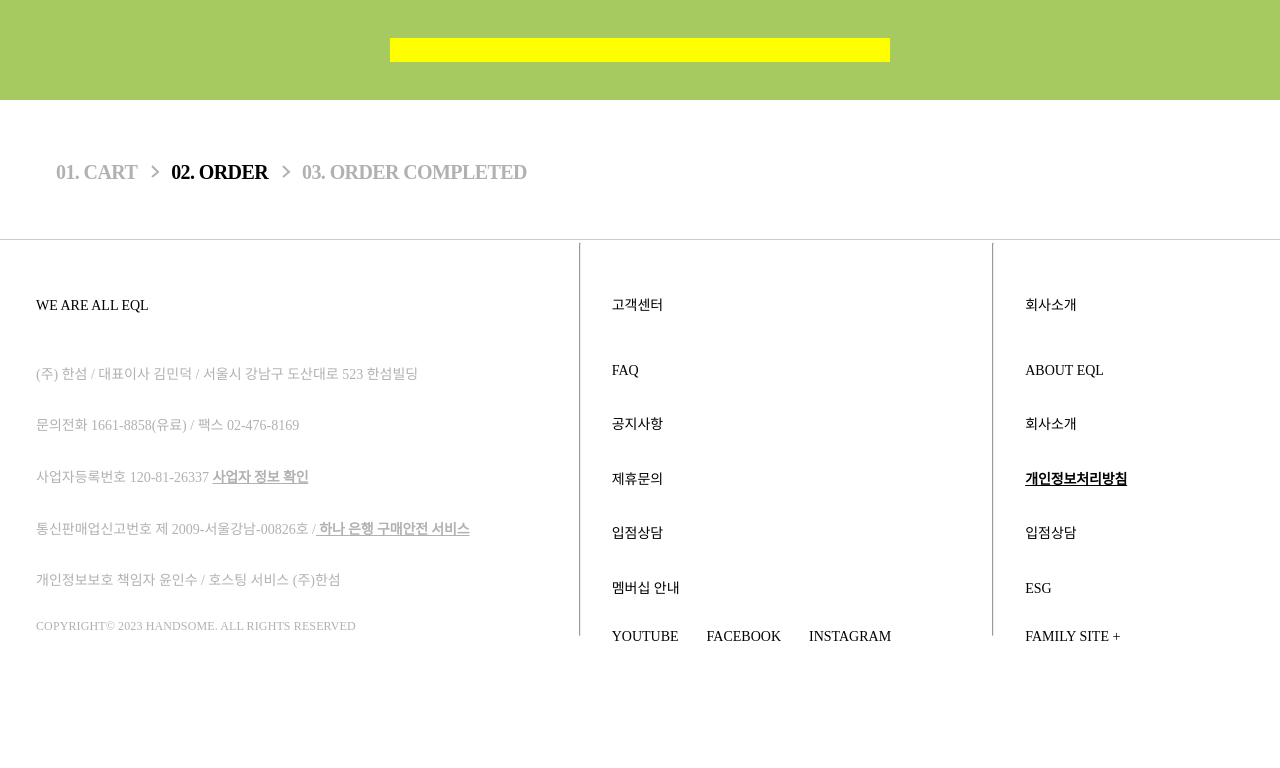
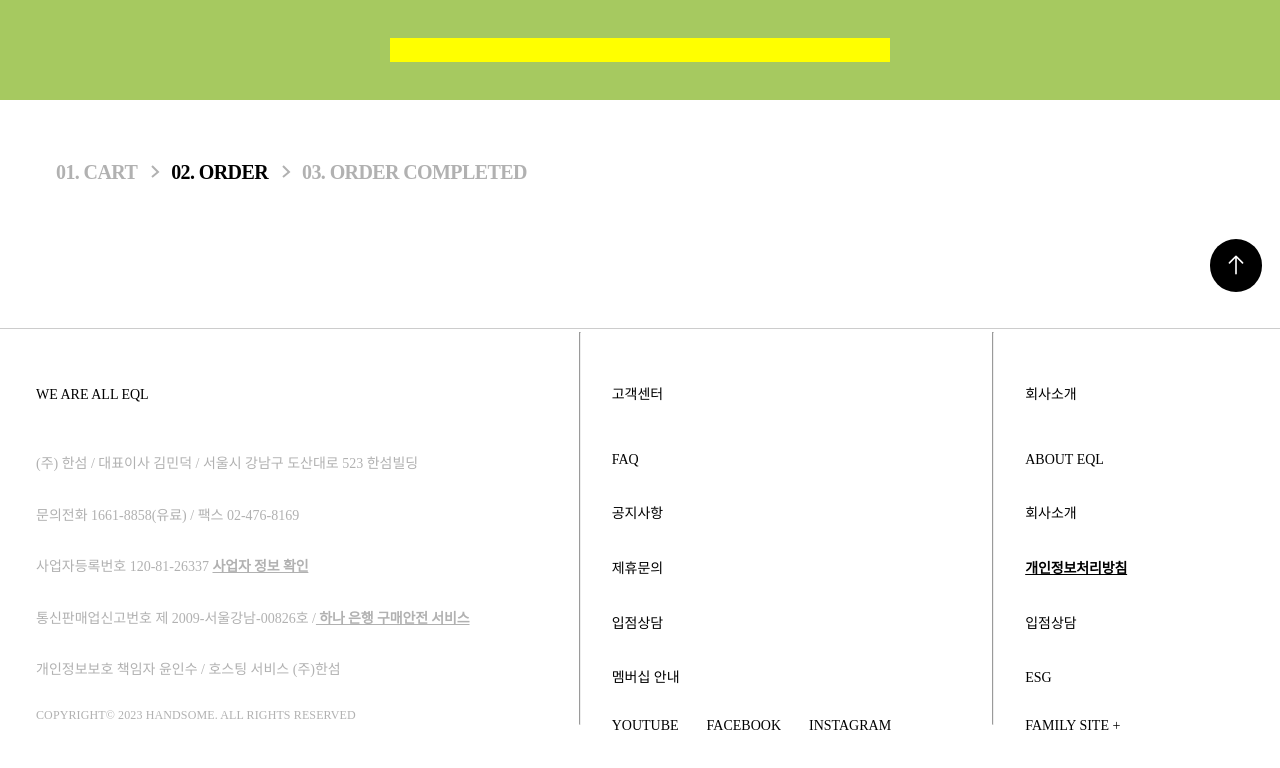
Before and after one commit to ljh0608/EQL-Client, a React (Vite) app in the folder EQL-Client-Project/: page /order/1 in a window 1280 px wide. Shown: the top 768 px of the page. Built offline with nearby package versions, Linux system fonts and the light colour scheme.

Commit message:
feat/#33: 탑버튼 임시구현 완료

```diff
--- a/EQL-Client-Project/src/assets/svgs/0_icons.ts
+++ b/EQL-Client-Project/src/assets/svgs/0_icons.ts
@@ -23,6 +23,7 @@ import IcSearch from './IcSearch.svg?react';
 import IcSmallStarRed from './IcSmallStarRed.svg?react';
 import IcSmallstarGray from './IcSmallstarGray.svg?react';
 import IcUndo from './IcUndo.svg?react';
+import IcArrowUpLinear from './IcArrowUpLinear.svg?react';
 
 export {
   IcArrow,
@@ -50,4 +51,5 @@ export {
   IcSmallStarRed,
   IcUndo,
   IcOrderArrowRight,
+  IcArrowUpLinear,
 };
--- a/EQL-Client-Project/src/components/common/LayoutComponent.tsx
+++ b/EQL-Client-Project/src/components/common/LayoutComponent.tsx
@@ -1,5 +1,6 @@
 import Footer from '../footer/Footer';
 import Header from '../header/Header';
+import TopBtn from '../topButton/TopBtn';
 type LayoutProps = {
   children: React.ReactNode;
 };
@@ -9,6 +10,7 @@ const LayoutComponent = ({ children }: LayoutProps) => {
     <div>
       <Header></Header>
       {children}
+      <TopBtn />
       <Footer></Footer>
     </div>
   );
--- /dev/null
+++ b/EQL-Client-Project/src/components/topButton/TopBtn.style.tsx
@@ -0,0 +1,19 @@
+import styled from 'styled-components';
+
+export const TopBtnContainer = styled.button`
+  position: sticky;
+  right: 1.77rem;
+  bottom: 3.67rem;
+
+  display: flex;
+  align-items: center;
+  justify-content: center;
+
+  width: 5.25rem;
+  height: 5.25rem;
+  margin-bottom: 3.67rem;
+  margin-left: auto;
+
+  background-color: ${({ theme }) => theme.colors.black};
+  border-radius: 50%;
+`;
--- /dev/null
+++ b/EQL-Client-Project/src/components/topButton/TopBtn.tsx
@@ -0,0 +1,20 @@
+import * as S from './TopBtn.style';
+import { IcArrowUpLinear } from '../../assets/svgs/0_icons';
+
+const ScrollToTop = () => {
+  window.scrollTo({ top: 0, left: 0, behavior: 'smooth' });
+};
+
+// window.addEventListener("scroll", function () {
+//     S.TopBtnContainer.style.opacity = window.scrollY / 2000;
+//   });
+
+const TopBtn = () => {
+  return (
+    <S.TopBtnContainer onClick={ScrollToTop}>
+      <IcArrowUpLinear />
+    </S.TopBtnContainer>
+  );
+};
+
+export default TopBtn;
```
Also changed, not shown: EQL-Client-Project/src/assets/svgs/IcArrowUpLinear.svg (added).
